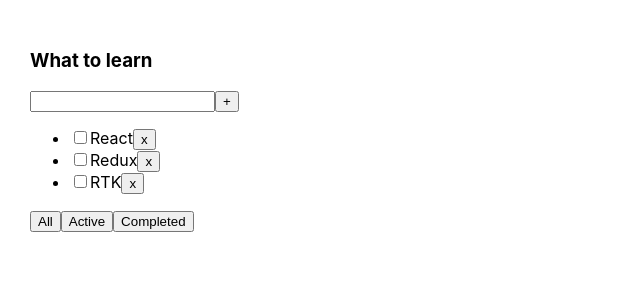
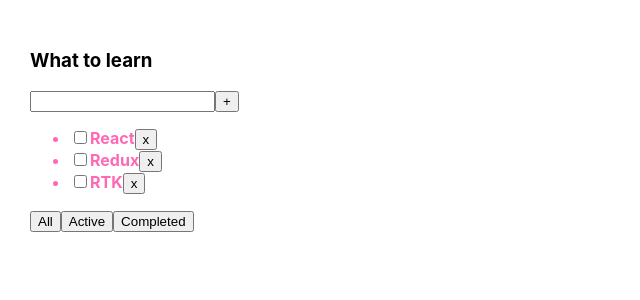
Before and after one commit to Cheloyek/TodoList, a React (Create React App) app: page / in a window 1280 px wide. Shown: the top 300 px of the page, without its empty margins (0-640 px from the left). Built offline with nearby package versions, Linux system fonts and the light colour scheme.

Commit message:
add isDone style

```diff
--- a/src/App.css
+++ b/src/App.css
@@ -6,3 +6,14 @@
 .App > div {
   margin-right: 50px;
 }
+
+.isDone {
+  text-decoration: line-through;
+  font-weight: bold;
+  color: limegreen;
+}
+
+.notIsDone {
+  font-weight: bold;
+  color: hotpink;
+}
--- a/src/TodoList.tsx
+++ b/src/TodoList.tsx
@@ -29,10 +29,12 @@
         const removeTask = () => props.removeTask(t.id)
 
 //изменение isDone каждой таски
+        const changeTaskStatus = (e: ChangeEvent<HTMLInputElement>)=>props.changeTaskStatus(t.id, e.currentTarget.checked)
         return (
-            <li key={t.id}>
+            //если isDone = true, применит класс isDone css
+            <li key={t.id} className={t.isDone ? "isDone" : "notIsDone"}>
                 <input
-                    onChange={(e)=>props.changeTaskStatus(t.id, e.currentTarget.checked)}
+                    onChange={changeTaskStatus}
                     type={"checkbox"}
                     checked={t.isDone}/>
                 <span>{t.title}</span>
```
